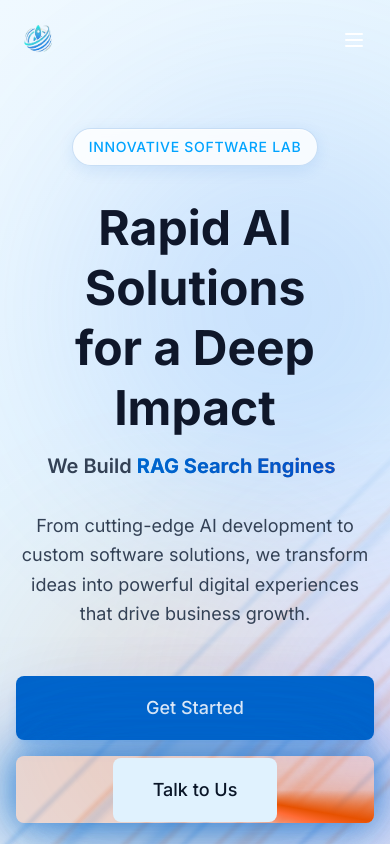
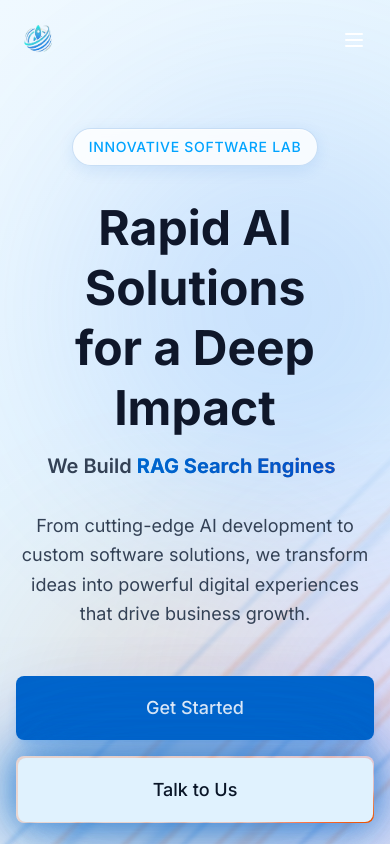
Before and after one commit to Velocrux/landing-page, a Next.js app: page / in a window 390 px wide. Shown: the top 844 px of the page. Built offline with nearby package versions, Linux system fonts and the light colour scheme.

Commit message:
Add responsive styles for button-glow-border class in CSS to improve layout on desktop and mobile devices

```diff
--- a/app/globals.css
+++ b/app/globals.css
@@ -820,6 +820,25 @@ body {
       0 0 150px rgba(0, 163, 255, 0.2);
   }
 
+  /* Desktop - auto width */
+  @media (min-width: 768px) {
+    .button-glow-border {
+      width: auto;
+    }
+  }
+
+  /* Mobile - full width */
+  @media (max-width: 640px) {
+    .button-glow-border {
+      width: 100%;
+      display: flex;
+    }
+
+    .button-glow-border button {
+      width: 100%;
+    }
+  }
+
   /* Hover effect: scale up button and intensify cyan glow */
   .button-glow-border:hover {
     transform: scale(1.05);
```
